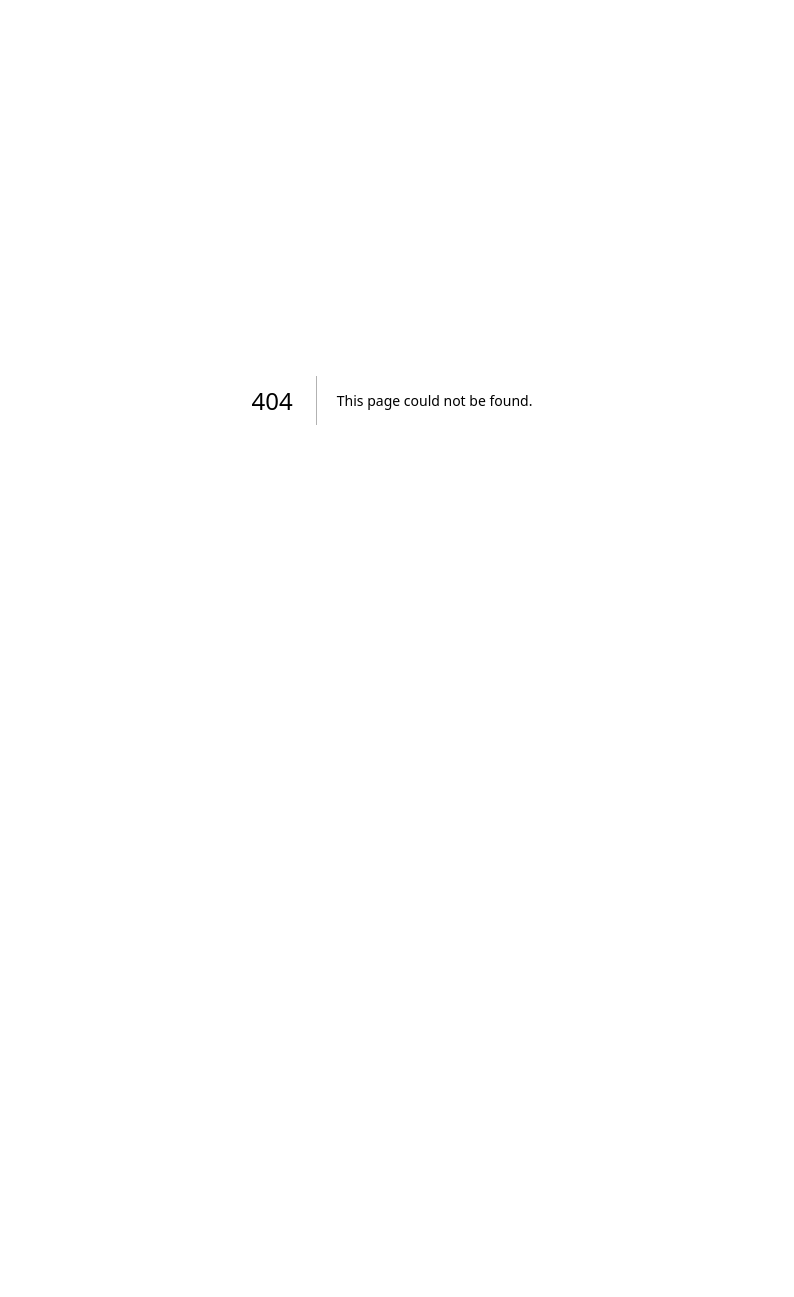
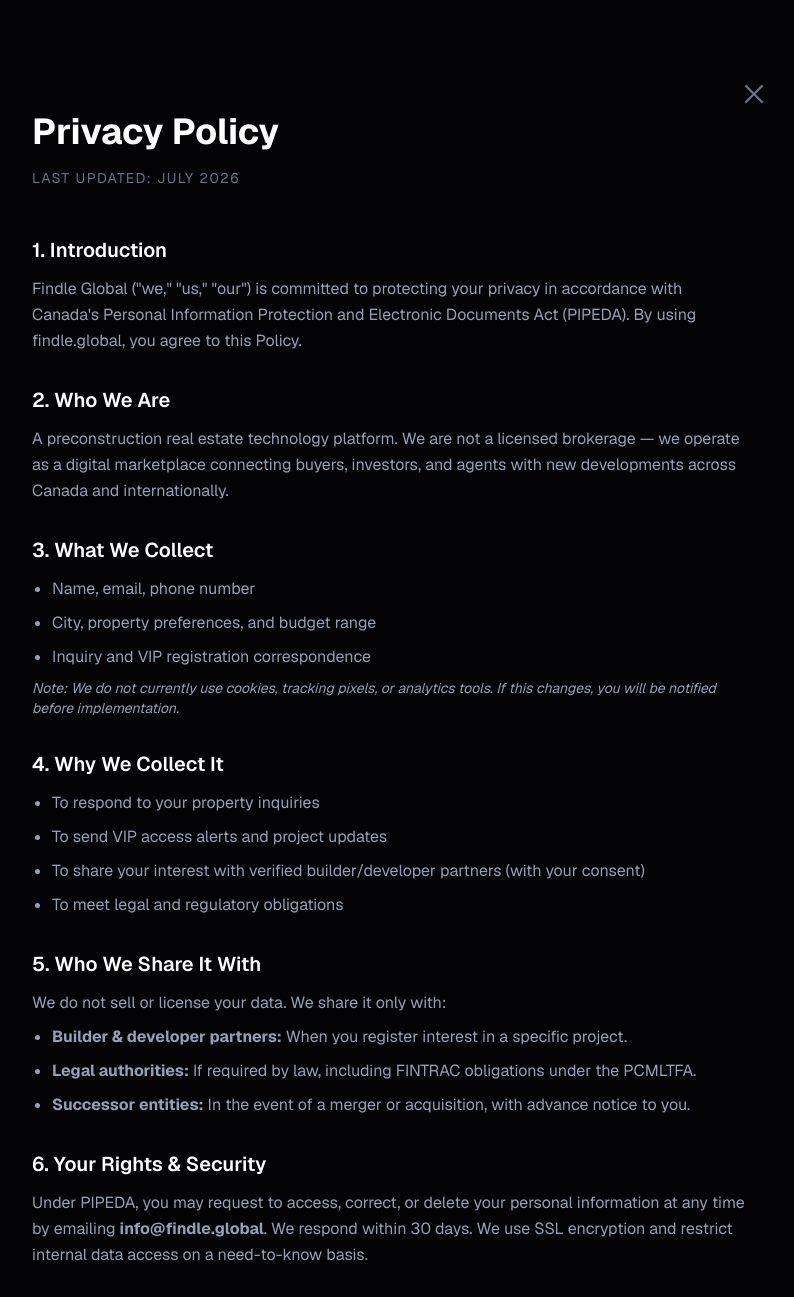
Before and after one commit to antarikshsingh18/findle-global, a Next.js app: page /privacy in a window 1280 px wide. Before the commit this address had no page. Shown: the top 1297 px of the page, without its empty margins (248-1042 px from the left). Before the commit the page ends 800 px from the top, so only its background shows below. Built offline with nearby package versions, Linux system fonts and the light colour scheme; no server answers.

Commit message:
added new footer feats

```diff
--- a/app/components/Footer.tsx
+++ b/app/components/Footer.tsx
@@ -180,7 +180,7 @@
                   { label: "Buyer's Guide", href: '#' },
                   { label: "Investor's Guide", href: '#' },
                   { label: 'Pre-Construction 101', href: '#' },
-                  { label: 'Mortgage Calculator', href: '/directory' },
+                  // { label: 'Mortgage Calculator', href: '/directory' },
                   { label: 'Market Insights', href: '/marketInsights' },
                   { label: 'Neighbourhood Guides', href: '#' },
                   { label: 'VIP Registration', href: '/directory' },
@@ -202,13 +202,13 @@
               <ul className="space-y-2.5">
                 {[
                   { label: 'About Findle Global', href: '#' },
-                  { label: 'How It Works', href: '#' },
+                  // { label: 'How It Works', href: '#' },
                   { label: 'For Developers', href: '#' },
                   { label: 'For Agents & Brokers', href: '/portal' },
                   { label: 'Partner With Us', href: '#' },
-                  { label: 'Careers', href: '#' },
-                  { label: 'Press & Media', href: '#' },
-                  { label: 'Contact Us', href: '#' },
+                  // { label: 'Careers', href: '#' },
+                  // { label: 'Press & Media', href: '#' },
+                  { label: 'Contact Us', href: '/contact' },
                 ].map((item) => (
                   <li key={item.label}>
                     <Link href={item.href} className="text-slate-500 hover:text-indigo-400 transition-colors tracking-wider uppercase text-[10px]">
@@ -271,10 +271,19 @@
     © 2025 Findle Global Inc. All Rights Reserved.
   </div>
   <div className="flex flex-wrap gap-4 text-[10px] text-slate-600">
-              {['Privacy Policy', 'Terms of Use', 'Cookie Policy', 'Accessibility', 'Sitemap'].map((item, idx, arr) => (
-                <span key={item} className="flex items-center gap-4">
-                  <Link href="#" className="hover:text-indigo-400 transition-colors tracking-wider uppercase">
-                    {item}
+    {[
+      { name: 'Privacy Policy', path: '/privacy' },
+      { name: 'Terms of Use', path: '/terms' },
+      { name: 'Cookie Policy', path: '/cookies' },
+      { name: 'Accessibility', path: '/accessibility' },
+      { name: 'Sitemap', path: '/sitemap' },
+    ].map((item, idx, arr) => (
+      <span key={item.name} className="flex items-center gap-4">
+        <Link
+          href={item.path}
+          className="hover:text-indigo-400 transition-colors tracking-wider uppercase"
+        >
+          {item.name}
         </Link>
         {idx < arr.length - 1 && <span className="text-slate-800">·</span>}
       </span>
--- /dev/null
+++ b/app/contact/page.tsx
@@ -0,0 +1,85 @@
+"use client";
+
+import Navbar from '@/app/components/AdminNavLink';
+import { AiFillInstagram, AiFillLinkedin, AiFillYoutube, AiFillFacebook, AiOutlineTikTok } from 'react-icons/ai';
+
+export default function ContactPage() {
+  return (
+    <div className="min-h-screen bg-[#030305] text-slate-300 font-sans">
+      <div className="max-w-5xl mx-auto px-6 py-12">
+        <Navbar />
+
+        {/* Hero Section */}
+        <header className="py-20 text-center">
+          <h2 className="text-[10px] tracking-[0.3em] uppercase text-indigo-500 mb-4">Contact Us</h2>
+          <h1 className="text-5xl md:text-7xl font-bold text-white mb-6">Got Questions?<br />We're Here.</h1>
+          <p className="text-lg text-slate-400 max-w-lg mx-auto">Whether you're a buyer, investor, agent, or builder — we'd love to hear from you.</p>
+        </header>
+
+        <div className="grid md:grid-cols-2 gap-16">
+
+          {/* Contact Details */}
+          <div className="space-y-12">
+            <section>
+              <h3 className="text-white font-semibold mb-6 flex items-center gap-2">
+                <span className="w-1.5 h-1.5 bg-indigo-500 rounded-full" /> Get In Touch
+              </h3>
+              <div className="space-y-4 text-slate-400">
+                <p><strong>General:</strong> info@findle.global</p>
+                <p><strong>Partnerships:</strong> connect@findle.global</p>
+                <p><strong>Support:</strong> +1 (437) 432-0003</p>
+                <p className="text-xs text-slate-600 italic">Mon – Fri, 9AM – 6PM EST</p>
+              </div>
+            </section>
+
+            <section>
+              <h3 className="text-white font-semibold mb-4">Our Markets</h3>
+              <p className="text-sm border-l border-slate-800 pl-4">📍 Ontario, Canada<br />🌍 UAE & UK — Coming Soon</p>
+            </section>
+          </div>
+
+          {/* Form */}
+          <form className="bg-slate-900/20 border border-slate-800 p-8 rounded-2xl space-y-6">
+            <div className="grid grid-cols-1 gap-4">
+              <input type="text" placeholder="Full Name" className="bg-transparent border border-slate-700 p-3 rounded-lg focus:border-indigo-500 outline-none transition" />
+              <input type="email" placeholder="Email Address" className="bg-transparent border border-slate-700 p-3 rounded-lg focus:border-indigo-500 outline-none transition" />
+              <input type="tel" placeholder="Phone (Optional)" className="bg-transparent border border-slate-700 p-3 rounded-lg focus:border-indigo-500 outline-none transition" />
+              <select className="bg-transparent border border-slate-700 p-3 rounded-lg focus:border-indigo-500 outline-none text-slate-400">
+                <option>I am a...</option>
+                <option>Buyer</option>
+                <option>Investor</option>
+                <option>Agent</option>
+                <option>Builder</option>
+              </select>
+              <textarea placeholder="How can we help?" rows={4} className="bg-transparent border border-slate-700 p-3 rounded-lg focus:border-indigo-500 outline-none transition" />
+            </div>
+            <button className="w-full bg-white text-black font-bold py-4 rounded-lg hover:bg-indigo-500 hover:text-white transition-all">
+              Send Message
+            </button>
+            <p className="text-[10px] text-center text-slate-600">We typically respond within 1 business day.</p>
+          </form>
+        </div>
+
+        {/* Footer CTA */}
+        <footer className="mt-24 pt-12 border-t border-slate-900 text-center">
+          <h4 className="text-white font-bold mb-6">Follow Us</h4>
+          <div className="flex justify-center gap-6 text-2xl text-slate-500 mb-12">
+            <AiFillInstagram className="hover:text-indigo-400 cursor-pointer" />
+            <AiFillLinkedin className="hover:text-indigo-400 cursor-pointer" />
+            <AiFillYoutube className="hover:text-indigo-400 cursor-pointer" />
+            <AiFillFacebook className="hover:text-indigo-400 cursor-pointer" />
+            <AiOutlineTikTok className="hover:text-indigo-400 cursor-pointer" />
+          </div>
+
+          <div className="flex flex-wrap justify-center gap-4">
+            {['Explore Projects', 'Get VIP Access', 'About Findle Global'].map((link) => (
+              <button key={link} className="px-6 py-2 border border-slate-800 rounded-full text-xs hover:border-indigo-500 transition">
+                {link}
+              </button>
+            ))}
+          </div>
+        </footer>
+      </div>
+    </div>
+  );
+}
--- a/app/directory/page.tsx
+++ b/app/directory/page.tsx
@@ -103,7 +103,17 @@
 
   // --- Filtering Engine States ---
   const [searchQuery, setSearchQuery] = useState('');
-  const [selectedCity, setSelectedCity] = useState<string>('ALL');
+  const cityFromUrl = searchParams.get('city');
+  const [selectedCity, setSelectedCity] = useState<string>(
+    cityFromUrl ? cityFromUrl.toUpperCase() : 'ALL'
+  );
+  useEffect(() => {
+    if (cityFromUrl) {
+      setSelectedCity(cityFromUrl.toUpperCase());
+    } else {
+      setSelectedCity('ALL');
+    }
+  }, [cityFromUrl]);
   const [selectedStage, setSelectedStage] = useState<string>('ALL');
   const [viewMode, setViewMode] = useState<'GRID' | 'MAP'>('GRID');
 
--- /dev/null
+++ b/app/privacy/page.tsx
@@ -0,0 +1,85 @@
+"use client";
+
+import Navbar from '@/app/components/AdminNavLink';
+import { AiOutlineClose } from 'react-icons/ai';
+
+export default function PrivacyPolicy() {
+  return (
+    <div className="min-h-screen bg-[#030305] text-slate-300 font-sans py-20">
+      <div className="max-w-3xl mx-auto px-6 relative">
+
+        {/* Cross Button */}
+        <button
+          onClick={() => window.history.back()}
+          className="absolute -top-10 right-0 p-2 text-slate-500 hover:text-white transition-colors"
+          aria-label="Close"
+        >
+          <AiOutlineClose size={28} />
+        </button>
+
+        <Navbar />
+
+        {/* Header */}
+        <header className="mb-12 mt-8">
+          <h1 className="text-4xl font-bold text-white mb-4">Privacy Policy</h1>
+          <p className="text-slate-500 text-sm tracking-widest uppercase">Last Updated: July 2026</p>
+        </header>
+
+        {/* Content */}
+        <article className="space-y-8 leading-relaxed text-slate-400">
+          <section>
+            <h2 className="text-xl font-semibold text-white mb-3">1. Introduction</h2>
+            <p>Findle Global ("we," "us," "our") is committed to protecting your privacy in accordance with Canada's Personal Information Protection and Electronic Documents Act (PIPEDA). By using findle.global, you agree to this Policy.</p>
+          </section>
+
+          <section>
+            <h2 className="text-xl font-semibold text-white mb-3">2. Who We Are</h2>
+            <p>A preconstruction real estate technology platform. We are not a licensed brokerage — we operate as a digital marketplace connecting buyers, investors, and agents with new developments across Canada and internationally.</p>
+          </section>
+
+          <section>
+            <h2 className="text-xl font-semibold text-white mb-3">3. What We Collect</h2>
+            <ul className="list-disc pl-5 space-y-2">
+              <li>Name, email, phone number</li>
+              <li>City, property preferences, and budget range</li>
+              <li>Inquiry and VIP registration correspondence</li>
+            </ul>
+            <p className="mt-2 text-sm italic">Note: We do not currently use cookies, tracking pixels, or analytics tools. If this changes, you will be notified before implementation.</p>
+          </section>
+
+          <section>
+            <h2 className="text-xl font-semibold text-white mb-3">4. Why We Collect It</h2>
+            <ul className="list-disc pl-5 space-y-2">
+              <li>To respond to your property inquiries</li>
+              <li>To send VIP access alerts and project updates</li>
+              <li>To share your interest with verified builder/developer partners (with your consent)</li>
+              <li>To meet legal and regulatory obligations</li>
+            </ul>
+          </section>
+
+          <section>
+            <h2 className="text-xl font-semibold text-white mb-3">5. Who We Share It With</h2>
+            <p>We do not sell or license your data. We share it only with:</p>
+            <ul className="list-disc pl-5 space-y-2 mt-2">
+              <li><strong>Builder & developer partners:</strong> When you register interest in a specific project.</li>
+              <li><strong>Legal authorities:</strong> If required by law, including FINTRAC obligations under the PCMLTFA.</li>
+              <li><strong>Successor entities:</strong> In the event of a merger or acquisition, with advance notice to you.</li>
+            </ul>
+          </section>
+
+          <section>
+            <h2 className="text-xl font-semibold text-white mb-3">6. Your Rights & Security</h2>
+            <p>Under PIPEDA, you may request to access, correct, or delete your personal information at any time by emailing <strong>info@findle.global</strong>. We respond within 30 days. We use SSL encryption and restrict internal data access on a need-to-know basis.</p>
+          </section>
+
+          <section className="bg-slate-900/40 border border-slate-800 p-6 rounded-lg mt-10">
+            <h3 className="text-white font-bold mb-2">Questions?</h3>
+            <p>Findle Global Privacy Office</p>
+            <p className="text-indigo-400 font-mono">info@findle.global</p>
+          </section>
+        </article>
+
+      </div>
+    </div>
+  );
+}
```
Lines whose indentation alone changed are shown as unchanged.
